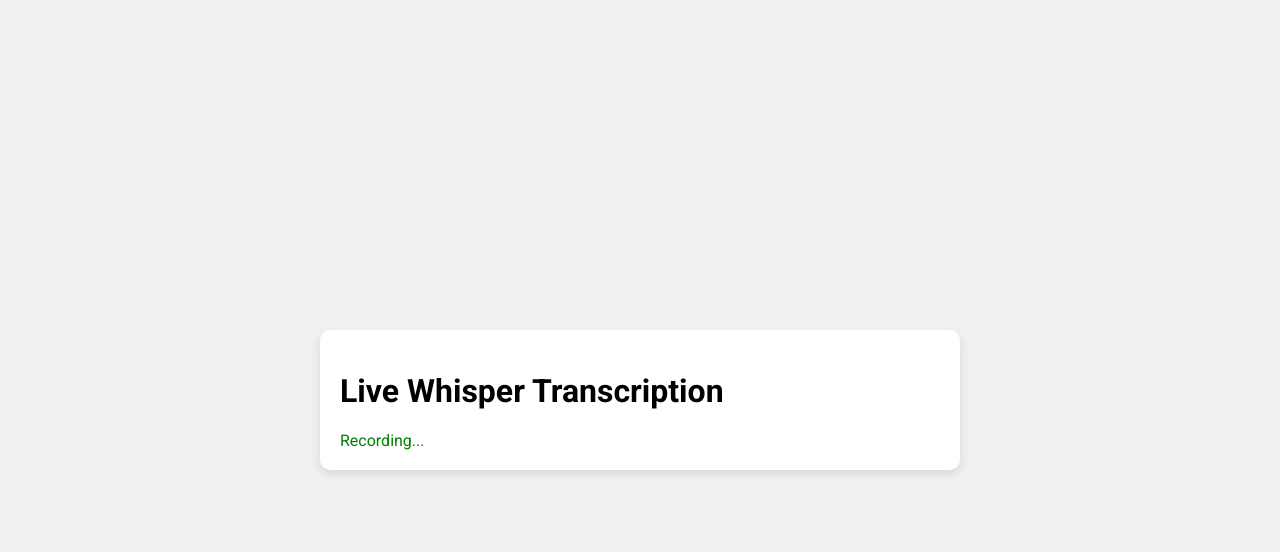
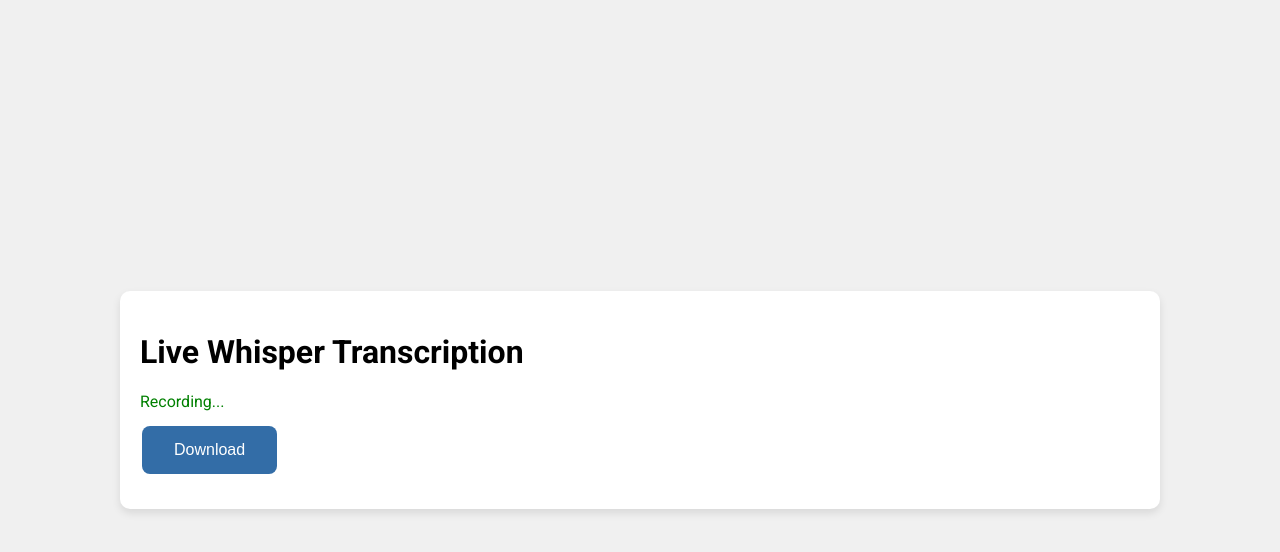
Before and after one commit to DerinSozen/LiveWhisperDemo, a Flask app: page / in a window 1280 px wide. Shown: the top 552 px of the page. Run offline with Flask 3, Linux system fonts and the light colour scheme.

Commit message:
Download button + initial_prompt

```diff
--- a/application/app.py
+++ b/application/app.py
@@ -11,8 +11,8 @@
 app.config['UPLOAD_FOLDER'] = UPLOAD_FOLDER
 
 # Ensure the upload folder exists
-if not os.path.exists(UPLOAD_FOLDER):
-    os.makedirs(UPLOAD_FOLDER)
+os.makedirs(UPLOAD_FOLDER, exist_ok=True)
+
 
 @app.route('/')
 def index():
@@ -29,8 +29,7 @@
     filepath = os.path.join(app.config['UPLOAD_FOLDER'], filename)
     file.save(filepath)
 
-    result = model.transcribe(filepath,fp16=False)
+    initial_prompt = ""
+
+    result = model.transcribe(filepath,initial_prompt = initial_prompt, fp16=False)
     return result["text"], 200
-
-if __name__ == '__main__':
-    app.run(debug=True)
--- a/application/templates/index.html
+++ b/application/templates/index.html
@@ -22,7 +22,7 @@
             padding: 20px;
             border-radius: 10px;
             box-shadow: 0 4px 8px rgba(0, 0, 0, 0.1);
-            max-width: 600px;
+            max-width: 1000px;
             width: 100%;
         }
         #resultString {
@@ -41,6 +41,28 @@
         .stopped {
             color: red;
         }
+        #downloadButton {
+            background-color: #336da7;
+            border: none;
+            color: white;
+            padding: 15px 32px;
+            text-align: center;
+            text-decoration: none;
+            display: inline-block;
+            font-size: 16px;
+            margin: 15px 2px;
+            cursor: pointer;
+            border-radius: 8px;
+            transition: background-color 0.3s ease;
+        }
+
+        #downloadButton:hover {
+            background-color: #26527d; /* Darker blue on hover */
+        }
+
+        #h1{
+            color: #336da7
+        }
     </style>
 </head>
 <body>
@@ -49,6 +71,8 @@
         <!-- Status element -->
         <div id="status">Recording...</div>
         <div id="resultString"></div>
+        <!-- Download button -->
+        <button id="downloadButton">Download</button>
     </div>
 
     <script>
@@ -112,6 +136,25 @@
                 status.classList.add('stopped');
             }
         }
+
+
+        // Function to handle the download action
+        function downloadResultString() {
+            const textToDownload = resultString.textContent;
+            const blob = new Blob([textToDownload], { type: 'text/plain' });
+            const url = URL.createObjectURL(blob);
+            const a = document.createElement('a');
+            a.href = url;
+            a.download = 'transcription.txt';
+            document.body.appendChild(a);
+            a.click();
+            document.body.removeChild(a);
+            URL.revokeObjectURL(url);
+        }
+
+        // Event listener for the download button
+        document.getElementById('downloadButton').addEventListener('click', downloadResultString);
+
     </script>
 </body>
 </html>
```
